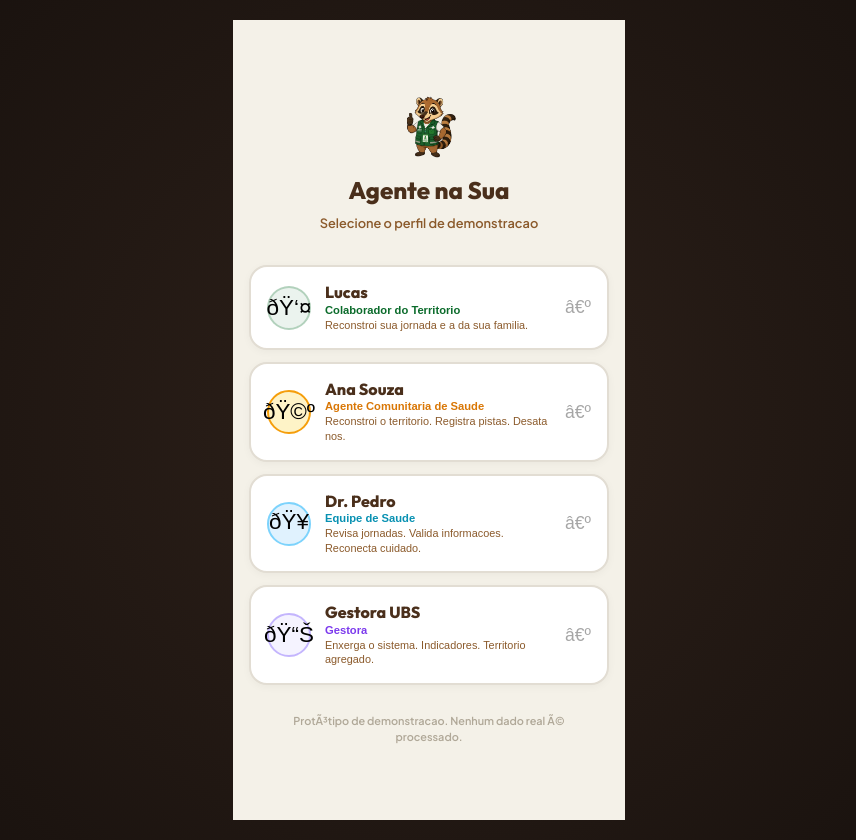
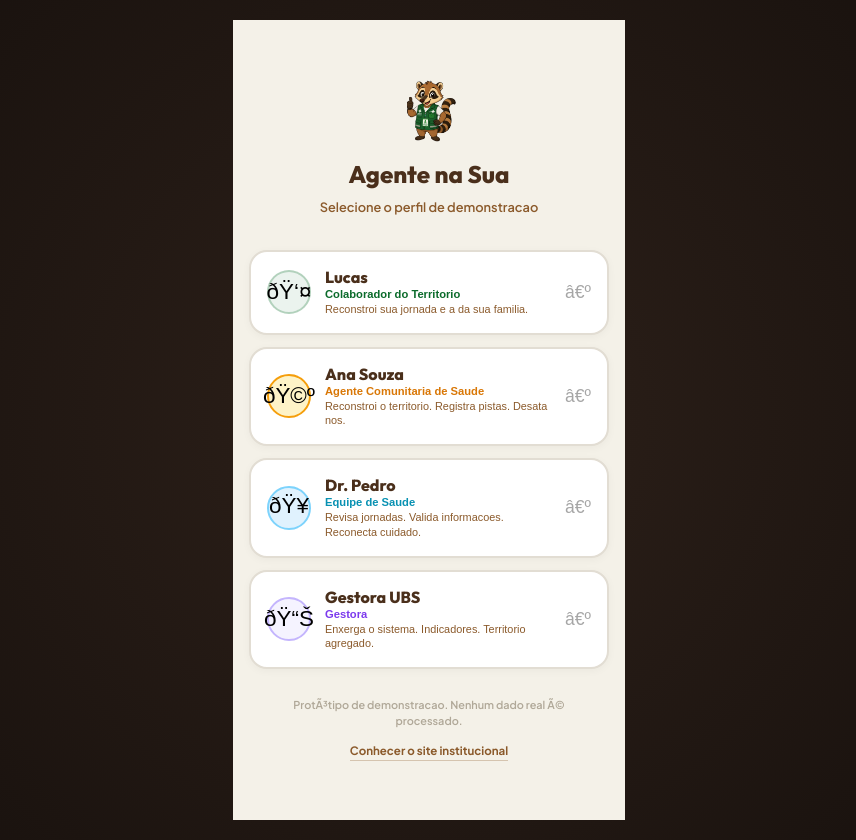
Before and after one commit to Felici4no/Raramente-Hackathon, a React (Vite) app: page / in a window 1280 px wide. Shown: the whole page, without its empty margins (211-1067 px from the left). Built offline with nearby package versions, Linux system fonts and the light colour scheme.

Commit message:
feat: cross-link to the institutional site and the QuaTiRare Research Core

```diff
--- a/src/components/app/CareTeamScreen.jsx
+++ b/src/components/app/CareTeamScreen.jsx
@@ -1,5 +1,5 @@
 import React from "react";
-import { ClipboardCheck, ChevronRight, AlertCircle } from "lucide-react";
+import { ClipboardCheck, ChevronRight, AlertCircle, ExternalLink } from "lucide-react";
 
 const REVIEWS = [
   { id: "r1", story: "Historia #9104", protocol: "P04", reason: "Jornada com nos assistenciais", priority: "high" },
@@ -26,6 +26,19 @@ export default function CareTeamScreen() {
           </div>
         ))}
       </div>
+      <a
+        href="https://quatirare.vercel.app/#/case/9104"
+        target="_blank"
+        rel="noopener noreferrer"
+        style={{ background: "linear-gradient(135deg, rgba(11,107,43,0.08) 0%, rgba(11,107,43,0.03) 100%)", borderRadius: "16px", border: "1px solid rgba(11,107,43,0.25)", padding: "14px 16px", display: "flex", alignItems: "center", gap: "12px", textDecoration: "none" }}
+      >
+        <div style={{ flex: 1, minWidth: 0 }}>
+          <div style={{ fontFamily: "var(--font-heading)", fontWeight: 800, fontSize: "0.9rem", color: "#0B6B2B" }}>Investigacao aprofundada</div>
+          <div style={{ fontSize: "0.72rem", color: "#8B5A2B", fontWeight: 600, marginTop: "2px" }}>Abrir Historia #9104 no QuaTiRare Research Core</div>
+        </div>
+        <ExternalLink size={16} color="#0B6B2B" />
+      </a>
+
       <div style={{ background: "#F4F1E8", borderRadius: "14px", padding: "12px 14px", fontSize: "0.78rem", color: "#8B5A2B", fontWeight: 600, lineHeight: 1.45, border: "1px solid #E2DDD3" }}>
         Tela em desenvolvimento para o prototipo completo.
       </div>
--- a/src/components/app/LoginScreen.jsx
+++ b/src/components/app/LoginScreen.jsx
@@ -105,6 +105,15 @@ export default function LoginScreen({ onLogin }) {
         ProtÃ³tipo de demonstracao. Nenhum dado real Ã© processado.
       </div>
 
+      <a
+        href="https://quatisus.vercel.app"
+        target="_blank"
+        rel="noopener noreferrer"
+        style={{ marginTop: "12px", fontSize: "0.72rem", color: "#8B5A2B", fontWeight: 700, textDecoration: "none", borderBottom: "1px solid rgba(139,90,43,0.3)" }}
+      >
+        Conhecer o site institucional
+      </a>
+
       <style>{`@keyframes spin { to { transform: rotate(360deg); } }`}</style>
     </div>
   );
```
